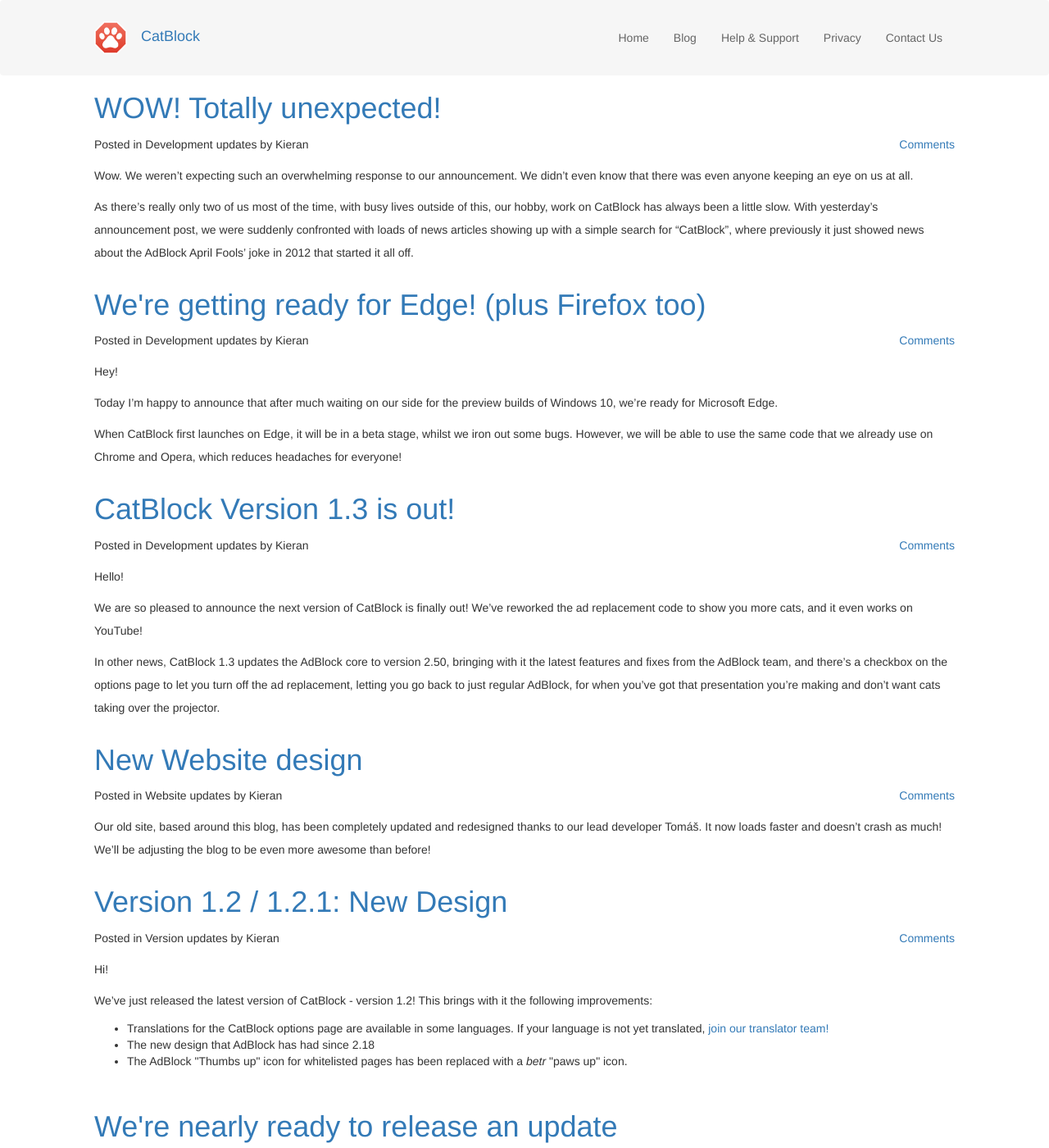
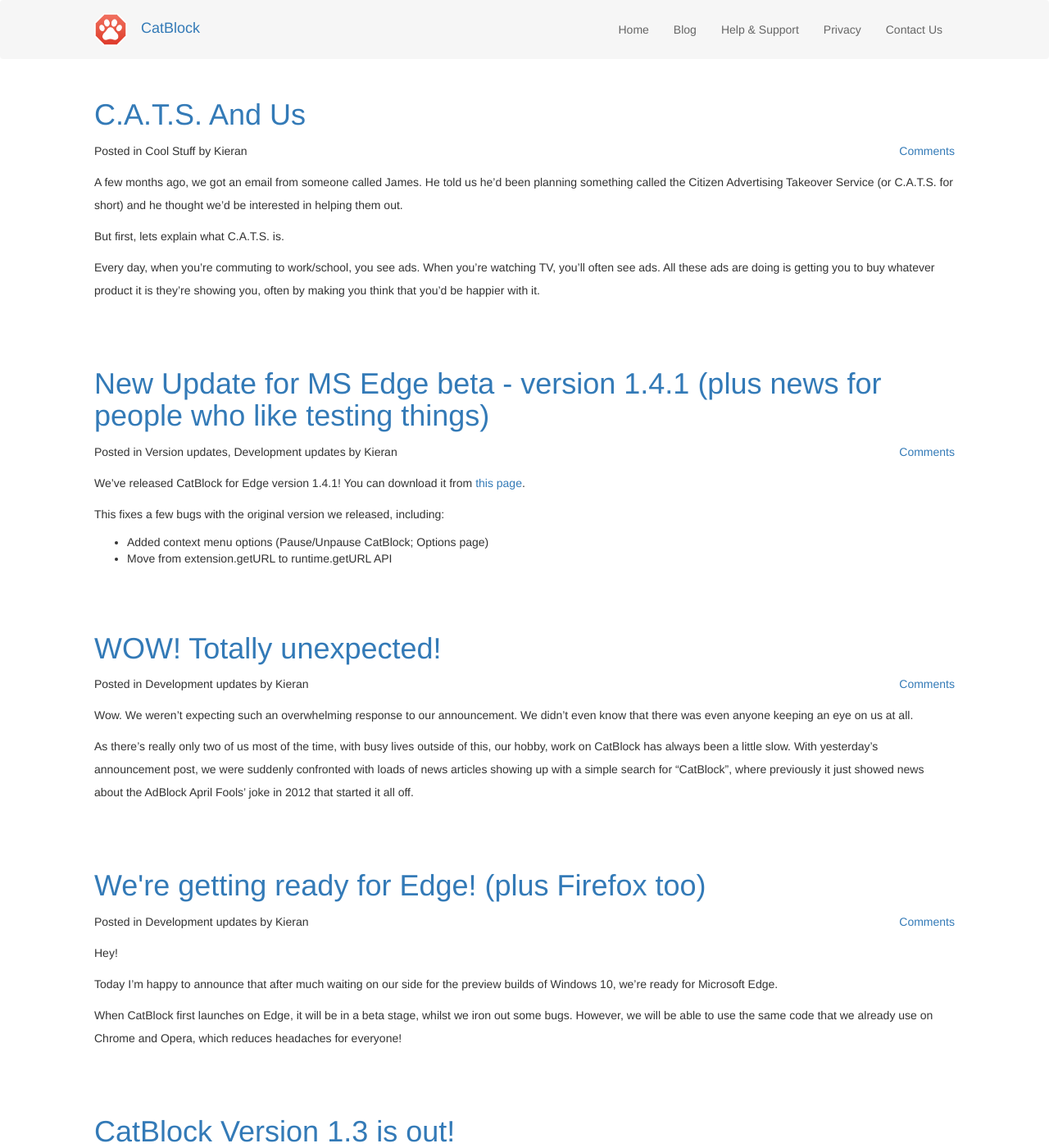
Before and after one commit to CatBlock/catblock.github.io, a Jekyll site: the page built from blog/index.html, in a window 1280 px wide and 1400 px high. Shown: the whole window at 82% size. Built offline with Jekyll 4.4.1, drawn with Linux system fonts in a browser that asks for light colours; nearby versions of some CDN libraries; comment, search, counter and statistics services are not loaded.

Commit message:
Merge branch 'gh-pages' into 'master'
Signed-off-by: Tomáš Taro <tomas@getadblock.com>

```diff
--- a/_includes/header.html
+++ b/_includes/header.html
@@ -9,6 +9,8 @@
   <meta name="viewport" content="width=device-width, initial-scale=1.0, maximum-scale=1.0, user-scalable=no">
   <meta name="description" content="It's AdBlock, but instead of removing ads, we will replace them with cats!">
   <link rel="chrome-webstore-item" href="https://chrome.google.com/webstore/detail/mdcgnhlfpnbeieiiccmebgkfdebafodo">
+  <!-- WOT Verification -->
+  <meta name="wot-verification" content="1b53eda2d520ad4e1ad7"/>
   <!-- OpenGraph -->
   <meta property="og:type" content="website">
   <meta property="og:title" content="CatBlock">
--- /dev/null
+++ b/_posts/2016-06-04-edge-v1.4.1.md
@@ -0,0 +1,57 @@
+---
+layout: post
+status: publish
+published: true
+title: New Update for MS Edge beta - version 1.4.1 (plus news for people who like testing things)
+author:
+  display_name: Kieran
+  login: kieran
+  email: catblockteam@gmail.com
+  url: ''
+author_login: kieran
+author_email: catblockteam@gmail.com
+post_id: 61
+date: '2016-06-04 12:35:00 +0100'
+date_gmt: '2016-06-04 11:35:00 +0000'
+categories:
+- Version updates
+- Development updates
+tags: []
+comments: []
+---
+We've released CatBlock for Edge version 1.4.1!
+You can download it from [this page](https://github.com/CatBlock/catblock/releases/tag/v1.4.1).
+
+This fixes a few bugs with the original version we released, including:
+
+- Added context menu options (Pause/Unpause CatBlock; Options page)
+- Move from extension.getURL to runtime.getURL API <!--more-->
+- Move from the deprecated extension.sendRequest/onRequest to runtime.sendMessage/onMessage
+- Updates to the port.js file (reflecting the API changes)
+- Updated jQuery and jQuery UI libraries
+- Updated punycode.js library
+- Changed Options page behaviour
+- Updated translations
+- Fixed selecting certain options on General tab
+
+This has also been released for Chrome and Safari, so that users of those versions
+can make sure that the changes we're making for Edge aren't affecting them at all.
+
+The changes should be fine, but if you ever notice a bug,
+[report it](https://github.com/CatBlock/catblock/issues) to us straight away!
+
+
+Continuous Integration:
+
+Also, we've been working on making it possible to release a beta-testing version of
+CatBlock with code we've been working on, as we work on it, thanks to the magic of
+Continuous Integration and Travis CI!
+
+After each commit in [CatBlock's GitHub repository](https://github.com/CatBlock/catblock), a new package of CatBlock (for every browser) will be created and uploaded to the new GitHub repository called [CatBlock Nightlies](https://github.com/CatBlock/catblock-nightlies).
+You can find instructions, how to install Catblock Nightlies, right [here](https://github.com/CatBlock/catblock-nightlies/blob/master/README.md).
+
+Please mind, that CatBlock Nightlies are mainly intended for beta testers and developers.
+
+See you soon!
+
+Kieran and Tomáš
--- /dev/null
+++ b/_posts/2016-08-20-cats-project.md
@@ -0,0 +1,30 @@
+---
+layout: post
+title: C.A.T.S. And Us
+author:
+  display_name: Kieran
+  email: crazyskeggy@gmail.com
+post_id: 62
+date: '2016-08-04 18:49:00 +0100'
+categories:
+- Cool Stuff
+tags:
+- projects
+---
+A few months ago, we got an email from someone called James. He told us he'd been planning something called the Citizen Advertising Takeover Service (or C.A.T.S. for short) and he thought we'd be interested in helping them out.
+
+But first, lets explain what C.A.T.S. is.
+
+Every day, when you're commuting to work/school, you see ads. When you're watching TV, you'll often see ads. All these ads are doing is getting you to buy whatever product it is they're showing you, often by making you think that you'd be happier with it.
+
+<!--more-->
+
+As the saying goes, "you can't buy happiness".  However, the advertising industry doesn't promote good feelings like friends or just sitting down and watching the world go by.
+
+C.A.T.S. tries to change this in a unique way. [They have raised over £23,000 on Kickstarter](https://www.kickstarter.com/projects/1115177097/the-citizens-advertising-takeover-service-cats) to put pictures of cats in the ad spaces on a London tube station to cheer everyone up on their commute.
+
+So naturally, when looking for connections between cats (or C.A.T.S. 😛) and advertising, they found us! They then got in touch, and asked if we'd be willing to provide a personalised version of CatBlock to them as a Kickstarter perk. We loved the idea as much as they did and immediately said yes!
+
+Over the next few months, we discussed how to go about this, and are getting the last few finishing touches done over this next month to add a little personalisation for their backers.
+
+If you're near Clapham Common tube station on 12th September 2016, go and check it out! The "ads" will be from the ticket barriers right down to the platforms. If you're looking for it on the tube map, it's on the Northern line (the black one) in Zone 2, a few stops after Waterloo.
--- a/css/index.css
+++ b/css/index.css
@@ -22,10 +22,14 @@
 }
 .navbar {
   margin: 0;
+  position: fixed;
+  z-index: 1;
+  width: 100%;
+  background: #f6f6f6;
 }
 @media (min-width: 992px) {
   .navbar {
-    padding: 20px 0;
+    padding: 10px 0;
   }
 }
 .navbar-collapse {
@@ -145,12 +149,16 @@
 html.page-home {
   background: #fff;
 }
-html.page-home .navbar,
+html.page-home .navbar {
+  background: #f6f6f6;
+}
 html.page-home .banner {
-  background: #f6f6f6;
+  background: rgba(246,246,246,0.60);
 }
 html.page-home .content {
   text-align: center;
+  position: relative;
+  padding-top: 50px;
 }
 html.page-home footer.site-footer {
   background: #fff;
--- a/edge.json
+++ b/edge.json
@@ -1,4 +1,4 @@
 {
-    "version": "1.4",
-    "redirect_url": "http://catblock.tk/blog/2016/05/edge-firefox-release"
+    "version": "1.4.5",
+    "redirect_url": "https://github.com/CatBlock/catblock/releases/tag/v1.4.5"
 }
```
